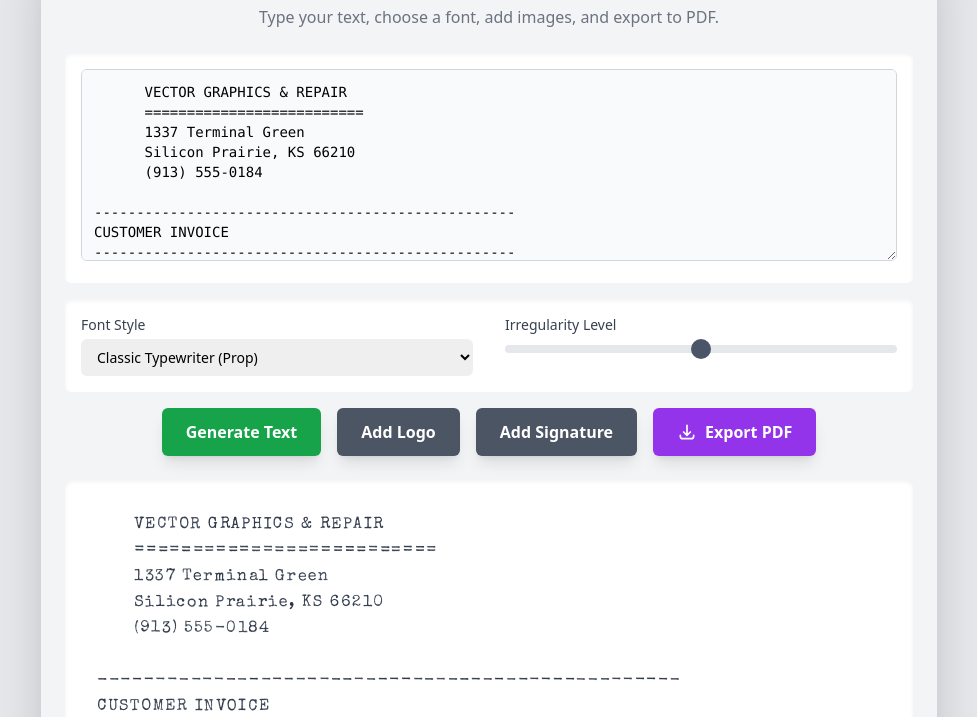
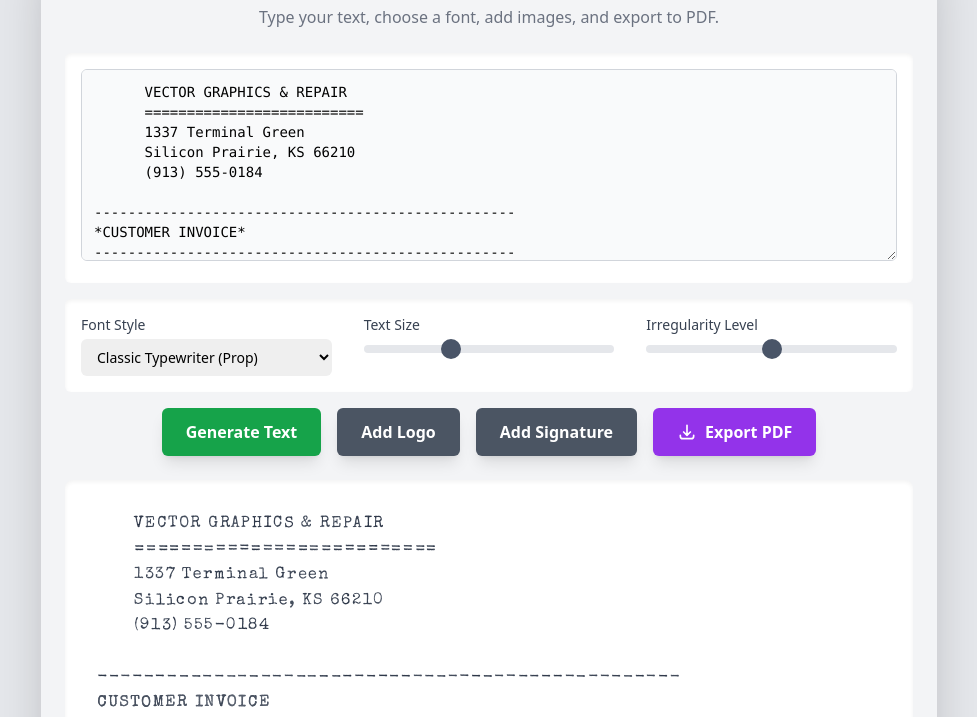
Before and after one commit to hclivess/printer-emulator, a plain HTML site: page index.html in a window 1280 px wide. Shown: the part 83-800 px from the top of the page, without its empty margins (151-1128 px from the left). Drawn offline with nearby package versions, Linux system fonts and the light colour scheme; a web font is replaced by a local one.

Commit message:
Update index.html

```diff
--- a/index.html
+++ b/index.html
@@ -17,16 +17,16 @@
         .output-text { color: #2d3748; white-space: pre-wrap; }
 
         /* --- Font Normalization --- */
-        .font-vt323 { font-family: 'VT323', monospace; font-size: 20px; letter-spacing: 2px; line-height: 24px; }
-        .font-special-elite { font-family: 'Special Elite', cursive; font-size: 16px; letter-spacing: 1.5px; line-height: 26px; }
-        .font-cutive-mono { font-family: 'Cutive Mono', monospace; font-size: 17px; letter-spacing: 1px; line-height: 25px; }
-        .font-bogart { font-family: 'Bogart', serif; font-size: 19px; letter-spacing: 0.5px; line-height: 26px; }
-        .font-press-start-2p { font-family: 'Press Start 2P', cursive; font-size: 12px; line-height: 24px; }
-        .font-ibm-plex-mono { font-family: 'IBM Plex Mono', monospace; font-size: 16px; line-height: 26px; }
-        .font-anonymous-pro { font-family: 'Anonymous Pro', monospace; font-size: 18px; line-height: 26px; }
-        .font-cousine { font-family: 'Cousine', monospace; font-size: 17px; line-height: 26px; }
-        .font-libre-baskerville { font-family: 'Libre Baskerville', serif; font-size: 17px; line-height: 28px; }
-        .font-oranienbaum { font-family: 'Oranienbaum', serif; font-size: 20px; line-height: 28px; }
+        .font-vt323 { font-family: 'VT323', monospace; font-size: 1.25em; letter-spacing: 2px; line-height: 1.5em; }
+        .font-special-elite { font-family: 'Special Elite', cursive; font-size: 1em; letter-spacing: 1.5px; line-height: 1.6em; }
+        .font-cutive-mono { font-family: 'Cutive Mono', monospace; font-size: 1.05em; letter-spacing: 1px; line-height: 1.55em; }
+        .font-bogart { font-family: 'Bogart', serif; font-size: 1.2em; letter-spacing: 0.5px; line-height: 1.6em; }
+        .font-press-start-2p { font-family: 'Press Start 2P', cursive; font-size: 0.75em; line-height: 1.5em; }
+        .font-ibm-plex-mono { font-family: 'IBM Plex Mono', monospace; font-size: 1em; line-height: 1.6em; }
+        .font-anonymous-pro { font-family: 'Anonymous Pro', monospace; font-size: 1.1em; line-height: 1.6em; }
+        .font-cousine { font-family: 'Cousine', monospace; font-size: 1.05em; line-height: 1.6em; }
+        .font-libre-baskerville { font-family: 'Libre Baskerville', serif; font-size: 1.05em; line-height: 1.7em; }
+        .font-oranienbaum { font-family: 'Oranienbaum', serif; font-size: 1.25em; line-height: 1.7em; }
 
         /* Style for individual characters to add irregularity */
         .styled-char { display: inline-block; margin: 0 -2px; padding: 0 2px; }
@@ -54,8 +54,8 @@
         <!-- Controls Section -->
         <div class="bg-white p-4 rounded-md shadow-inner mt-4 space-y-4">
             <!-- Font and Irregularity Controls -->
-            <div class="grid grid-cols-1 md:grid-cols-2 gap-x-8 gap-y-4">
-                <div>
+            <div class="grid grid-cols-1 md:grid-cols-3 gap-x-8 gap-y-4">
+                 <div>
                     <label for="fontSelector" class="block text-sm font-medium text-gray-700">Font Style</label>
                     <select id="fontSelector" class="mt-1 block w-full pl-3 pr-10 py-2 text-base border-gray-300 focus:outline-none focus:ring-indigo-500 focus:border-indigo-500 sm:text-sm rounded-md">
                         <option value="font-special-elite" selected>Classic Typewriter (Prop)</option>
@@ -69,6 +69,10 @@
                         <option value="font-vt323">Dot-Matrix (Mono)</option>
                         <option value="font-press-start-2p">8-Bit Pixel (Prop)</option>
                     </select>
+                </div>
+                <div>
+                    <label for="textSizeSlider" class="block text-sm font-medium text-gray-700">Text Size</label>
+                    <input id="textSizeSlider" type="range" min="10" max="28" value="16" class="mt-1 w-full h-2 bg-gray-200 rounded-lg appearance-none cursor-pointer">
                 </div>
                 <div>
                     <label for="irregularitySlider" class="block text-sm font-medium text-gray-700">Irregularity Level</label>
@@ -122,6 +126,7 @@
             const exportPdfButton = document.getElementById('exportPdfButton');
             const fontSelector = document.getElementById('fontSelector');
             const irregularitySlider = document.getElementById('irregularitySlider');
+            const textSizeSlider = document.getElementById('textSizeSlider');
             const outputDiv = document.getElementById('output');
             const outputContainer = document.getElementById('outputContainer');
 
@@ -194,24 +199,28 @@
             setupImageControls(signatureContainer, signaturePreview, signatureSizeSlider, signatureXSlider, signatureYSlider);
 
             // --- Text Generation ---
-            function createStyledChar(char) {
-                const irregularityFactor = irregularitySlider.value / 10.0; // Scale of 0.0 to 1.0
+            function createStyledChar(char, baseStyle) {
+                const irregularityFactor = irregularitySlider.value / 10.0;
                 const span = document.createElement('span');
                 span.className = 'styled-char';
                 span.innerHTML = (char === ' ') ? '&nbsp;' : char;
 
-                // Apply randomness based on the slider value
                 const xOffset = (Math.random() - 0.5) * 1.5 * irregularityFactor;
                 const yOffset = (Math.random() - 0.5) * 1.5 * irregularityFactor;
                 const rotation = (Math.random() - 0.5) * 2.0 * irregularityFactor;
-                const opacity = 1 - (Math.random() * 0.25 * irregularityFactor);
+                let opacity = 1 - (Math.random() * 0.25 * irregularityFactor);
+
+                if (baseStyle.isBold) {
+                    opacity = Math.max(0.2, opacity - 0.1); // Bolder text is darker
+                    span.style.textShadow = `${0.5 * irregularityFactor}px 0 0 currentColor`;
+                }
+                if (baseStyle.isItalic) {
+                    span.style.fontStyle = 'italic';
+                }
 
                 span.style.transform = `translate(${xOffset}px, ${yOffset}px) rotate(${rotation}deg)`;
                 span.style.opacity = opacity;
 
-                if (Math.random() < (0.5 * irregularityFactor)) {
-                    span.style.textShadow = '0.5px 0.5px 0.5px rgba(45, 55, 72, 0.1)';
-                }
                 return span;
             }
 
@@ -219,10 +228,33 @@
                 let textToPrint = inputText.value.replace(/\u00A0/g, ' ');
                 outputDiv.innerHTML = '';
                 outputDiv.className = `min-h-[200px] w-full output-text ${fontSelector.value}`;
+                outputDiv.style.fontSize = `${textSizeSlider.value}px`;
+
+                // Regex to find normal text, bold, or italics
+                const regex = /(\*.*?\*)|(\/.*?\/)|([^*\/]+)/g;
+
                 const lines = textToPrint.split('\n');
                 lines.forEach(line => {
                     const lineDiv = document.createElement('div');
-                    for (const char of line) { lineDiv.appendChild(createStyledChar(char)); }
+                    const fragments = line.match(regex) || [];
+
+                    fragments.forEach(fragment => {
+                        const style = { isBold: false, isItalic: false };
+                        let cleanFragment = fragment;
+
+                        if (fragment.startsWith('*') && fragment.endsWith('*')) {
+                            style.isBold = true;
+                            cleanFragment = fragment.slice(1, -1);
+                        } else if (fragment.startsWith('/') && fragment.endsWith('/')) {
+                            style.isItalic = true;
+                            cleanFragment = fragment.slice(1, -1);
+                        }
+
+                        for (const char of cleanFragment) {
+                            lineDiv.appendChild(createStyledChar(char, style));
+                        }
+                    });
+
                     if (line.trim() === '') { lineDiv.innerHTML = '&nbsp;'; }
                     outputDiv.appendChild(lineDiv);
                 });
@@ -233,6 +265,7 @@
             exportPdfButton.addEventListener('click', exportToPDF);
             fontSelector.addEventListener('change', instantPrint);
             irregularitySlider.addEventListener('input', instantPrint);
+            textSizeSlider.addEventListener('input', instantPrint);
             inputText.addEventListener('input', instantPrint);
 
             // --- Initial State ---
@@ -243,13 +276,13 @@
       (913) 555-0184
 
 --------------------------------------------------
-CUSTOMER INVOICE
+*CUSTOMER INVOICE*
 --------------------------------------------------
 Invoice #: 85-0012                  Date: 10/26/1985
 
 BILLED TO:
 Dr. Evelyn Reed
-FutureTech Labs
+/FutureTech Labs/
 1 Innovation Plaza
 
 --------------------------------------------------
@@ -264,11 +297,11 @@ QTY | DESCRIPTION                         | TOTAL
                            SUBTOTAL:      | $195.50
                       SALES TAX (5.5%):    |  $10.75
                            ========================
-                           AMOUNT DUE:      | $206.25
+                           *AMOUNT DUE:* | *$206.25*
 --------------------------------------------------
 PAYMENT: Cash on delivery. 30-day warranty on all
-         parts and labor. Thank you for your
-         business!
+         parts and labor. /Thank you for your
+         business!/
 
          -- Vector Graphics Staff`;
 
```
